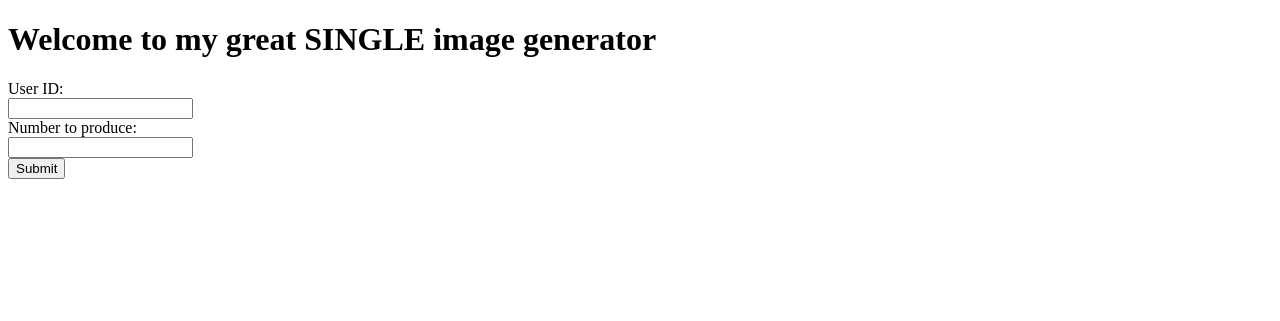
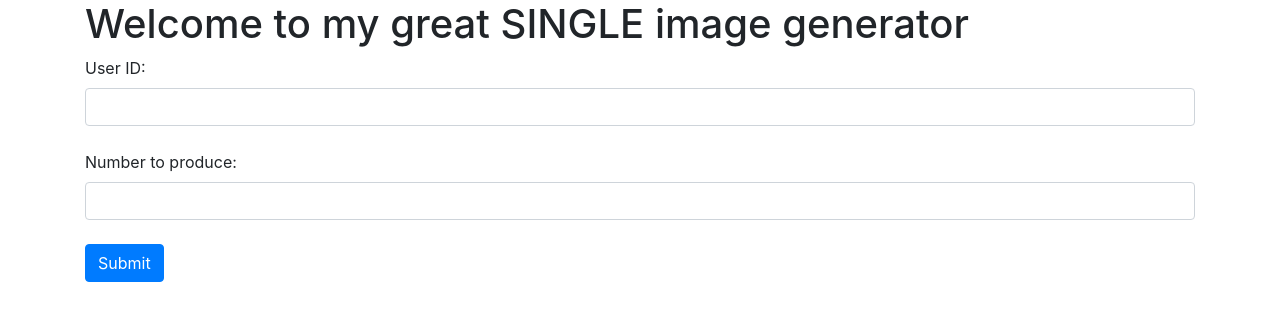
Before and after one commit to Brolock/mnist_data_augmentaion, a Flask app: page /single_image in a window 1280 px wide. Shown: the top 321 px of the page. Run offline with Flask 2, Linux system fonts and the light colour scheme; some libraries are stand-ins or nearby versions.

Commit message:
Prettyfy the generate_image page with bootstrap

```diff
--- a/web/templates/query_image.html
+++ b/web/templates/query_image.html
@@ -1,17 +1,20 @@
 <!DOCTYPE html>
 <html>
+<head>
+<link rel="stylesheet" href="https://stackpath.bootstrapcdn.com/bootstrap/4.3.1/css/bootstrap.min.css" integrity="sha384-ggOyR0iXCbMQv3Xipma34MD+dH/1fQ784/j6cY/iJTQUOhcWr7x9JvoRxT2MZw1T" crossorigin="anonymous">
+</head>
 <body>
+<div class="container">
     <h1>Welcome to my great SINGLE image generator</h1>
     <form action={{ url_for('single_image') }} method="POST">
-        User ID:<br>
-        <input type="number" name="userid" required>
-        </br>
+      <label for="user_id">User ID:</label>
+        <input class="form-control" type="number" name="user_id" id="user_id" required><br>
 
-        Number to produce:<br>
-        <input type="number" name="number" maxlength="40" size="40" required>
-        </br>
+        <label for="number">Number to produce:</label>
+        <input class="form-control" type="number" name="number" id="number" min="0" required><br>
 
-        <input type="submit" value="Submit">
+        <input class="btn btn-primary" type="submit" value="Submit">
     </form>
+</div>
 </body>
 </html>
```
